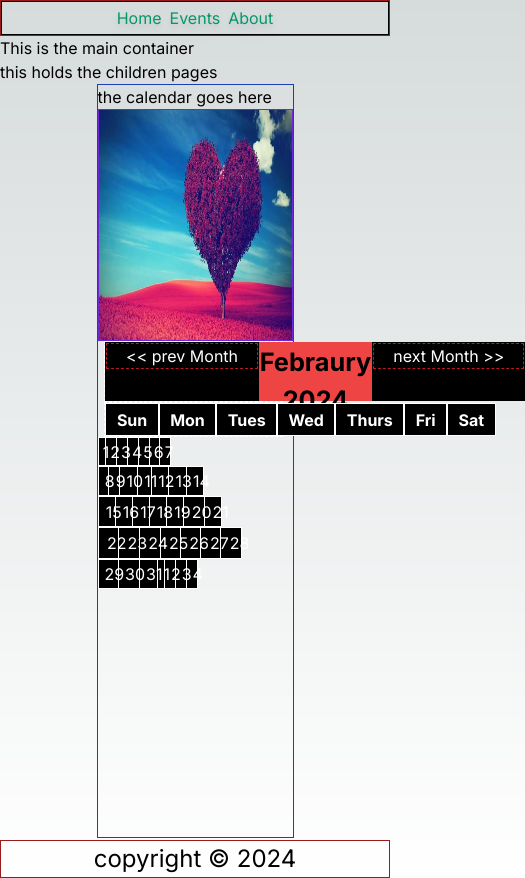
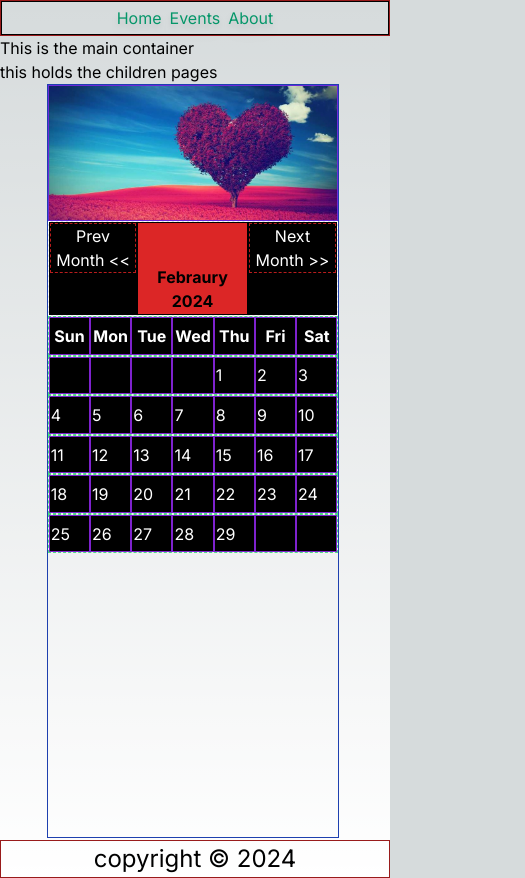
Before and after one commit to TDow520/tutuft_art_studio, a Next.js app: page /upcoming in a window 390 px wide. Shown: the whole page, 525 px wide, since content can reach past the window. Built offline with nearby package versions, Linux system fonts and the light colour scheme.

Commit message:
updated calendar to display correctly in mmost windows still working on rotated mobile verisona and tablet veriosn.  Will now start working on the about page and then the home page.

```diff
--- /dev/null
+++ b/package-lock-TD_Laptop.json
@@ -0,0 +1,6 @@
+{
+  "name": "tutuft_art_studio",
+  "lockfileVersion": 3,
+  "requires": true,
+  "packages": {}
+}
--- a/src/app/upcoming/page.jsx
+++ b/src/app/upcoming/page.jsx
@@ -4,6 +4,7 @@ import Image from "next/image";
 import { useEffect, useState } from "react";
 
 export default function Page() {
+    // Array of month names
     const months = [
         "January",
         "Febraury",
@@ -19,14 +20,15 @@ export default function Page() {
         "December"
     ];
 
+    // Get current date
     const date = new Date();
-    // Initialize currentMonth with the index of the current month (date.getMonth())
-    // it will also display the current year
     const [currentMonthIndex, setCurrentMonthIndex] = useState(date.getMonth());
     const [currentYear, setCurrentYear] = useState(date.getFullYear());
+    const [currentMonth, setCurrentMonth] = useState(
+        `${months[currentMonthIndex]} ${currentYear}`
+    );
 
-    let year = date.getFullYear();
-
+    // Handler for moving to previous month
     const handlePrevMonth = () => {
         setCurrentMonthIndex((prevMonth) =>
             prevMonth === 0 ? 11 : prevMonth - 1
@@ -34,9 +36,9 @@ export default function Page() {
         if (currentMonthIndex === 0) {
             setCurrentYear((prevYear) => prevYear - 1);
         }
-
     };
 
+    // Handler for moving to next month
     const handleNextMonth = () => {
         setCurrentMonthIndex((prevMonth) =>
             prevMonth === 11 ? 0 : prevMonth + 1
@@ -46,33 +48,76 @@ export default function Page() {
         }
     };
 
+    // Update currentMonth state based on currentMonthIndex and currentYear
     useEffect(() => {
-        // Use currentMonthIndex to access the month name from the months array
         setCurrentMonth(`${months[currentMonthIndex]} ${currentYear}`);
     }, [currentMonthIndex, currentYear]);
 
-    // Initialize currentMonth state with the name of the current month
-    const [currentMonth, setCurrentMonth] = useState(`${months[currentMonthIndex]} ${currentYear}`);
+    // Function to generate array of days for the current month
+    const generateDaysArray = (month, year) => {
+        const days = getDaysInMonth(month, year);
+        const firstDay = firstDayOfMonth(month, year);
+        const lastDay = lastDayOfMonth(month, year);
+        let daysArray = [];
 
-    // a function to get teh days for each month
+        // Add empty cells for days before the first day of the month
+        for (let i = 0; i < firstDay; i++) {
+            daysArray.push("");
+        }
+
+        // Add the days of the month
+        for (let i = 1; i <= days; i++) {
+            daysArray.push(i);
+        }
+
+        // Add empty cells for days after the last day of the month to complete the last week
+        for (let i = 0; i < 6 - lastDay; i++) {
+            daysArray.push("");
+        }
+
+        return daysArray;
+    };
+
+    // Get number of days in the month
     const getDaysInMonth = (month, year) => {
         return new Date(year, month + 1, 0).getDate();
-    }
+    };
 
-    // //loop through the days of the month and display them in the calendar table only putting 7 in a row
-    // const daysInMonth = getDaysInMonth(currentMonthIndex, currentYear);
-    // const days = [];
-    // for (let i = 1; i <= daysInMonth; i++) {
-    //     days.push(i);
-    // }
+    // Get the first day of the month
+    const firstDayOfMonth = (month, year) => {
+        return new Date(year, month, 1).getDay();
+    };
 
+    // Get the last day of the month
+    const lastDayOfMonth = (month, year) => {
+        return new Date(year, month + 1, 0).getDay();
+    };
 
+    // Array of days of the week
+    const daysOfWeek = ["Sun", "Mon", "Tue", "Wed", "Thu", "Fri", "Sat"];
+    // Generate days array for the current month
+    const daysArray = generateDaysArray(currentMonthIndex, currentYear);
+
+    // display days of the month in 7 days per row
+    const displayDays = () => {
+        let days = [];
+        let week = [];
+        daysArray.forEach((day, index) => {
+            if (index % 7 === 0 && index !== 0) {
+                days.push(week);
+                week = [];
+            }
+            week.push(day);
+        });
+        days.push(week);
+        return days;
+    };
 
     return (
         <div className="flex h-[89.36vh]">
-            <div className="border border-double border-blue-800 mx-auto">
-                the calendar goes here
-                <div className="flex border border-violet-700 w-[50vw] h-[27.5vh]">
+            <div className="border border-double border-blue-800 mx-[12%] w-[75vw]">
+                {/* Calendar display */}
+                <div className="flex border border-violet-700 sm:w-[80vw] md:w-[100%] sm:h-[20.5vh] md:h-[27.5vh]">
                     <Image
                         src="/heart_tree.jpeg"
                         alt=""
@@ -82,172 +127,58 @@ export default function Page() {
                     />
                 </div>
                 <table>
-                    {/* this is an event calendar to show what events are being planned for each day */}
-                    <tbody className="flex flex-col w-[45.75vw] m-auto">
-                        <tr className="flex ml-[3.9%] w-[100%] border border-dashed border-white">
-                            <td className="bg-black text-white ">
-                                {/* this button will go back one month */}
+                    <tbody className="flex flex-col justify-center items-center">
+                        {/* Month navigation */}
+                        <tr className="flex justify-evenly border border-dashed border-white">
+                            <td className="bg-black text-white md:pt-[1.5vh] md:pl-[.65vw] md:w-[25%]">
                                 <button
                                     onClick={handlePrevMonth}
-                                    className="flex-row w-[151.25px] border border-dashed border-red-700"
+                                    className="flex w-[100%] border border-dashed border-red-700 md:text-[4vh] sm:text-sm"
                                 >
-                                    &lt;&lt; prev Month
+                                    Prev Month &lt;&lt;
                                 </button>
                             </td>
-                            {/*  displays the current calendar month */}
-                            <td className="bg-red-500 h-[7vh] text-[3vh] text-center font-bold w-[50vw]">
+                            {/* Display current month */}
+                            <td className="bg-red-600 border border-black sm:h-[17vh] md:text-[10vh] sm:text-sm  text-center pt-[5vh] font-bold w-[50%]">
                                 {currentMonth}
                             </td>
-                            <td className=" bg-black text-white">
-                                {/* this button will go forward one month */}
+                            <td className=" bg-black text-white md:pt-[1.5vh] md:pl-[.65vw] md:w-[025%]">
                                 <button
                                     onClick={handleNextMonth}
-                                    className="flex-row w-[151.25px] border border-dashed border-red-700"
+                                    className="flex w-[100%] border border-dashed border-red-700 md:text-[4vh] sm:text-sm"
                                 >
-                                    next Month &gt;&gt;
+                                    Next Month &gt;&gt;
                                 </button>
                             </td>
                         </tr>
-                        <tr className="flex flex-row w-[100%] ml-[3.91%] border border-dashed border-white">
-                            <th className="border border-double border-white px-[5.915%] py-[2%] bg-black text-white">
-                                Sun
-                            </th>
-                            <th className="border border-double border-white px-[5.915%] py-[2%] bg-black text-white">
-                                Mon
-                            </th>
-                            <th className="border border-double border-white px-[5.915%] py-[2%] bg-black text-white">
-                                Tues
-                            </th>
-                            <th className="border border-double border-white px-[5.915%] py-[2%] bg-black text-white">
-                                Wed
-                            </th>
-                            <th className="border border-double border-white px-[5.915%] py-[2%] bg-black text-white">
-                                Thurs
-                            </th>
-                            <th className="border border-double border-white px-[5.915%] py-[2%] bg-black text-white">
-                                Fri
-                            </th>
-                            <th className="border border-double border-white px-[5.915%] py-[2%] bg-black text-white">
-                                Sat
-                            </th>
+                        {/* Days of the week */}
+                        <tr className="flex flex-row w-[100%] border border-dashed border-green-400">
+                            {daysOfWeek.map((day, index) => (
+                                <th
+                                    className="border border-double border-purple-700 py-[2%] w-[14.29%] bg-black text-white"
+                                    key={index}
+                                >
+                                    {day}
+                                </th>
+                            ))}
                         </tr>
-                        {/* this will make 5 row for the dates */}
-                        <tr>
-                            <td className="border border-double border-white px-[5.915%] py-[2%] bg-black text-white">
-                                1
-                            </td>
-                            <td className="border border-double border-white px-[5.915%] py-[2%] bg-black text-white">
-                                2
-                            </td>
-                            <td className="border border-double border-white px-[5.915%] py-[2%] bg-black text-white">
-                                3
-                            </td>
-                            <td className="border border-double border-white px-[5.915%] py-[2%] bg-black text-white">
-                                4
-                            </td>
-                            <td className="border border-double border-white px-[5.915%] py-[2%] bg-black text-white">
-                                5
-                            </td>
-                            <td className="border border-double border-white px-[5.915%] py-[2%] bg-black text-white">
-                                6
-                            </td>
-                            <td className="border border-double border-white px-[5.915%] py-[2%] bg-black text-white">
-                                7
-                            </td>
-                        </tr>
-                        <tr>
-                            <td className="border border-double border-white px-[5.915%] py-[2%] bg-black text-white">
-                                8
-                            </td>
-                            <td className="border border-double border-white px-[5.915%] py-[2%] bg-black text-white">
-                                9
-                            </td>
-                            <td className="border border-double border-white px-[5.915%] py-[2%] bg-black text-white">
-                                10
-                            </td>
-                            <td className="border border-double border-white px-[5.915%] py-[2%] bg-black text-white">
-                                11
-                            </td>
-                            <td className="border border-double border-white px-[5.915%] py-[2%] bg-black text-white">
-                                12
-                            </td>
-                            <td className="border border-double border-white px-[5.915%] py-[2%] bg-black text-white">
-                                13
-                            </td>
-                            <td className="border border-double border-white px-[5.915%] py-[2%] bg-black text-white">
-                                14
-                            </td>
-                        </tr>
-                        <tr>
-                            <td className="border border-double border-white px-[5.915%] py-[2%] bg-black text-white">
-                                15
-                            </td>
-                            <td className="border border-double border-white px-[5.915%] py-[2%] bg-black text-white">
-                                16
-                            </td>
-                            <td className="border border-double border-white px-[5.915%] py-[2%] bg-black text-white">
-                                17
-                            </td>
-                            <td className="border border-double border-white px-[5.915%] py-[2%] bg-black text-white">
-                                18
-                            </td>
-                            <td className="border border-double border-white px-[5.915%] py-[2%] bg-black text-white">
-                                19
-                            </td>
-                            <td className="border border-double border-white px-[5.915%] py-[2%] bg-black text-white">
-                                20
-                            </td>
-                            <td className="border border-double border-white px-[5.915%] py-[2%] bg-black text-white">
-                                21
-                            </td>
-                        </tr>
-
-                        <tr>
-                            <td className="border border-double border-white px-[5.915%] py-[2%] bg-black text-white">
-                                22
-                            </td>
-                            <td className="border border-double border-white px-[5.915%] py-[2%] bg-black text-white">
-                                23
-                            </td>
-                            <td className="border border-double border-white px-[5.915%] py-[2%] bg-black text-white">
-                                24
-                            </td>
-                            <td className="border border-double border-white px-[5.915%] py-[2%] bg-black text-white">
-                                25
-                            </td>
-                            <td className="border border-double border-white px-[5.915%] py-[2%] bg-black text-white">
-                                26
-                            </td>
-                            <td className="border border-double border-white px-[5.915%] py-[2%] bg-black text-white">
-                                27
-                            </td>
-                            <td className="border border-double border-white px-[5.915%] py-[2%] bg-black text-white">
-                                28
-                            </td>
-                        </tr>
-                        <tr>
-                            <td className="border border-double border-white px-[5.915%] py-[2%] bg-black text-white">
-                                29
-                            </td>
-                            <td className="border border-double border-white px-[5.915%] py-[2%] bg-black text-white">
-                                30
-                            </td>
-                            <td className="border border-double border-white px-[5.915%] py-[2%] bg-black text-white">
-                                31
-                            </td>
-                            <td className="border border-double border-white px-[5.915%] py-[2%] bg-black text-white">
-                                1
-                            </td>
-                            <td className="border border-double border-white px-[5.915%] py-[2%] bg-black text-white">
-                                2
-                            </td>
-                            <td className="border border-double border-white px-[5.915%] py-[2%] bg-black text-white">
-                                3
-                            </td>
-                            <td className="border border-double border-white px-[5.915%] py-[2%] bg-black text-white">
-                                4
-                            </td>
-                        </tr>
+                        {/* Days of the month make each row only to have 7 days*/}
+                        {/* loop through the days of the month displaying 7 days in one row until the end of the month with  */}
+                        {displayDays().map((week, index) => (
+                            <tr
+                                key={index}
+                                className="flex flex-row w-[100%] h-[] border border-dashed border-green-400"
+                            >
+                                {week.map((day, index) => (
+                                    <td
+                                        key={index}
+                                        className="border border-double border-purple-700 py-[2%] w-[14.29%] bg-black text-white"
+                                    >
+                                        {day}
+                                    </td>
+                                ))}
+                            </tr>
+                        ))}
                     </tbody>
                 </table>
             </div>
```
Also changed, not shown: src/app/nav_banner/layout.jsx (added, +10 -0 lines), src/app/nav_banner/page.jsx (added, +9 -0 lines).
